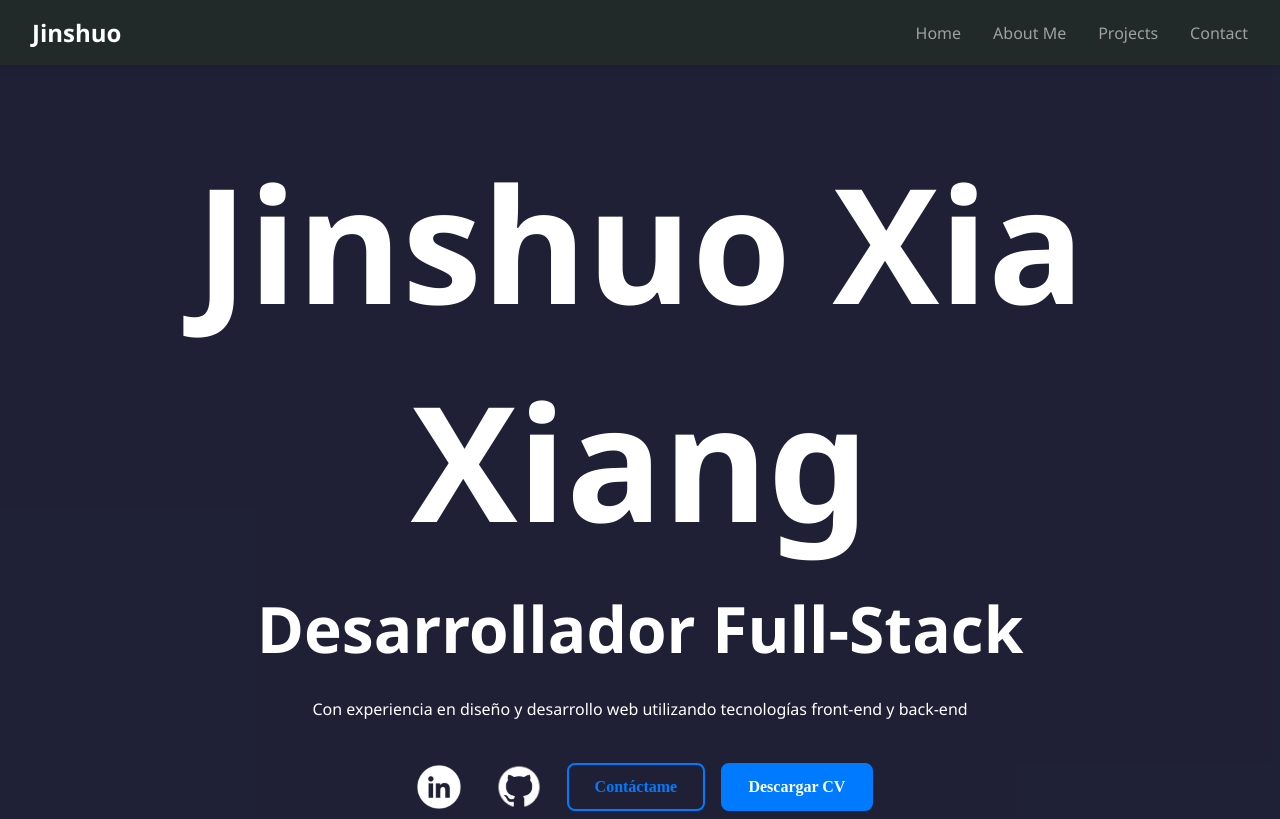
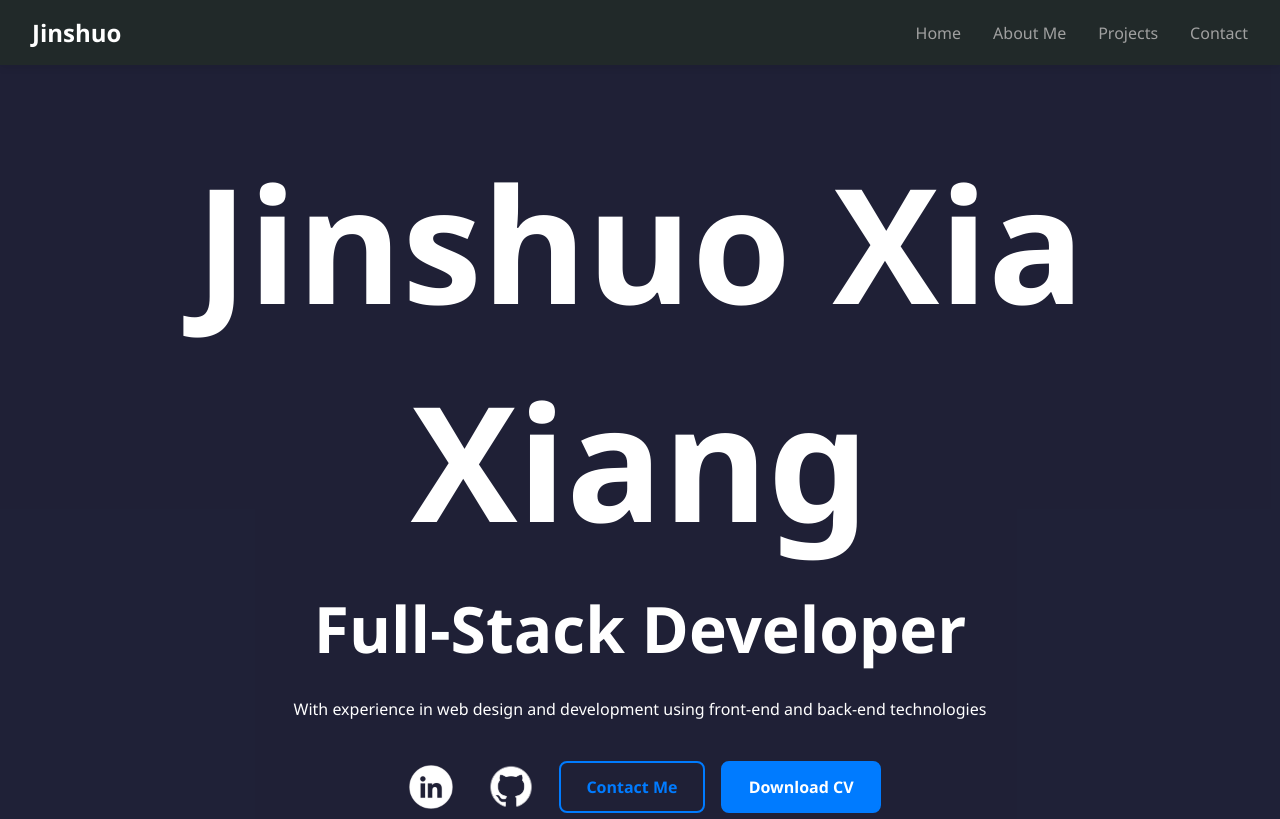
Before and after one commit to jiins8/portfolio-angular, an Angular app: page / in a window 1280 px wide. Built offline with nearby package versions, Linux system fonts and the light colour scheme.

Commit message:
home page done

```diff
--- a/src/app/home/home.css
+++ b/src/app/home/home.css
@@ -31,7 +31,7 @@
 }
 
 .content p {
-  font-size: 1.rem;
+  font-size: 1rem;
   color: #ffffff;
   line-height: 1.7;
   margin-bottom: 2rem;
@@ -66,6 +66,7 @@
   background-color: #007bff;
   color: white;
   border-color: #007bff;
+  font-family: 'Segoe UI', Tahoma, Geneva, Verdana, sans-serif;
 }
 
 .btn.primary:hover {
@@ -76,6 +77,7 @@
   background-color: transparent;
   color: #007bff;
   border-color: #007bff;
+  font-family: 'Segoe UI', Tahoma, Geneva, Verdana, sans-serif;
 }
 
 .btn.secondary:hover {
@@ -110,7 +112,6 @@
   transform: scale(1.1);
 }
 
-
 /* --- Ajustes responsive --- */
 @media (max-width: 600px) {
   .btn {
@@ -124,8 +125,6 @@
     height: 45px;
   }
 }
-
-
 
 /* --- Responsive --- */
 @media (max-width: 600px) {
--- a/src/app/home/home.html
+++ b/src/app/home/home.html
@@ -1,23 +1,31 @@
 <section class="home" id="home">
   <div class="content">
     <h1>Jinshuo Xia Xiang</h1>
-    <h2>Desarrollador Full-Stack</h2>
-    <p>
-      Con experiencia en diseño y desarrollo web utilizando tecnologías front-end y back-end
-    </p>
+    <h2>Full-Stack Developer</h2>
+    <p>With experience in web design and development using front-end and back-end technologies</p>
 
     <div class="buttons">
-      <a href="https://www.linkedin.com/in/jinshuo-xia/" target="_blank" class="btn linkedin" aria-label="LinkedIn">
-        <img src="assets/linkedin.png">
+      <a
+        href="https://www.linkedin.com/in/jinshuo-xia/"
+        target="_blank"
+        class="btn linkedin"
+        aria-label="LinkedIn"
+      >
+        <img src="assets/linkedin.png" />
       </a>
 
       <a href="https://github.com/jiins8" target="_blank" class="btn github" aria-label="GitHub">
-        <img src="assets/github.png">
+        <img src="assets/github.png" />
       </a>
 
-      <a href="#contact" class="btn secondary">Contáctame</a>
+      <a href="#contact" class="btn secondary">Contact Me</a>
 
-      <a href="assets/cv.pdf" download class="btn primary">Descargar CV</a>
+      <a
+        href="https://drive.google.com/drive/folders/1zNJn6Ia-kgoOGX2YhiLtvLOguEYCJnW9"
+        target="_blank"
+        class="btn primary"
+        >Download CV</a
+      >
     </div>
   </div>
 </section>
```
